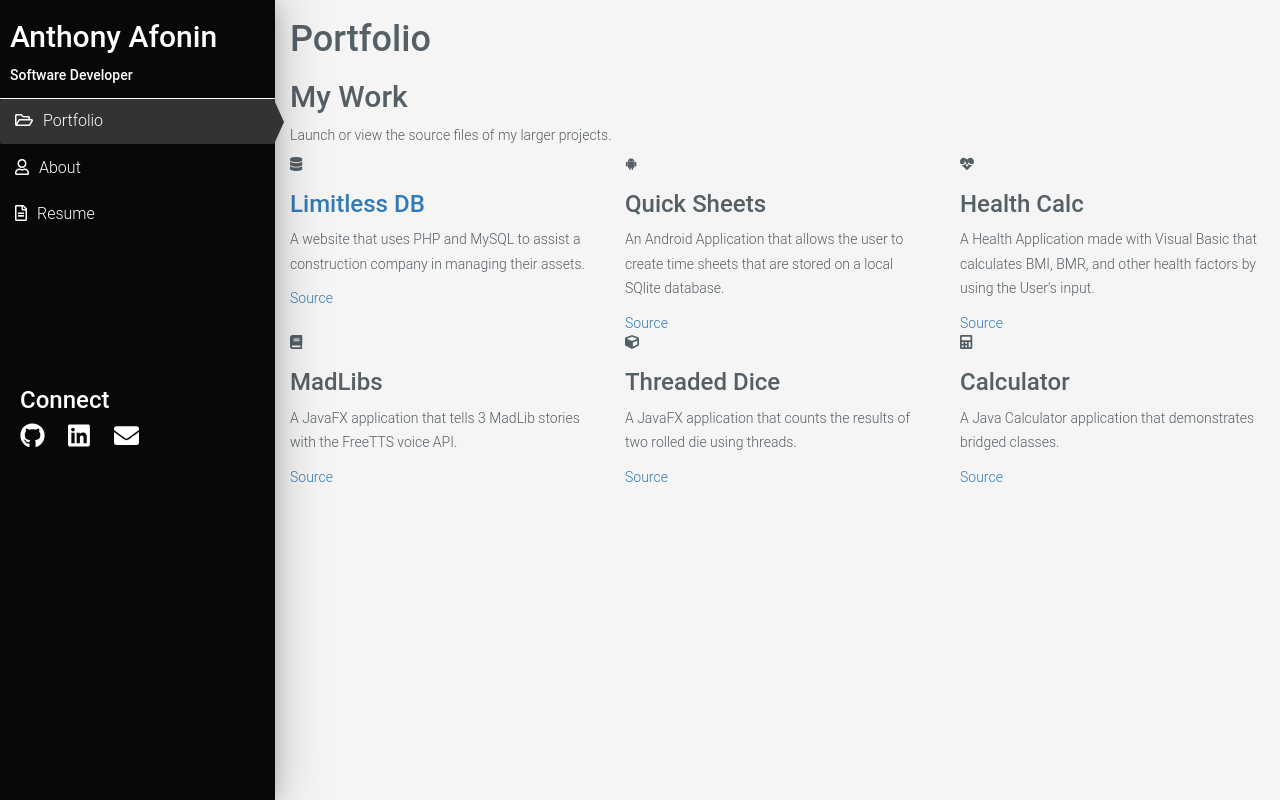
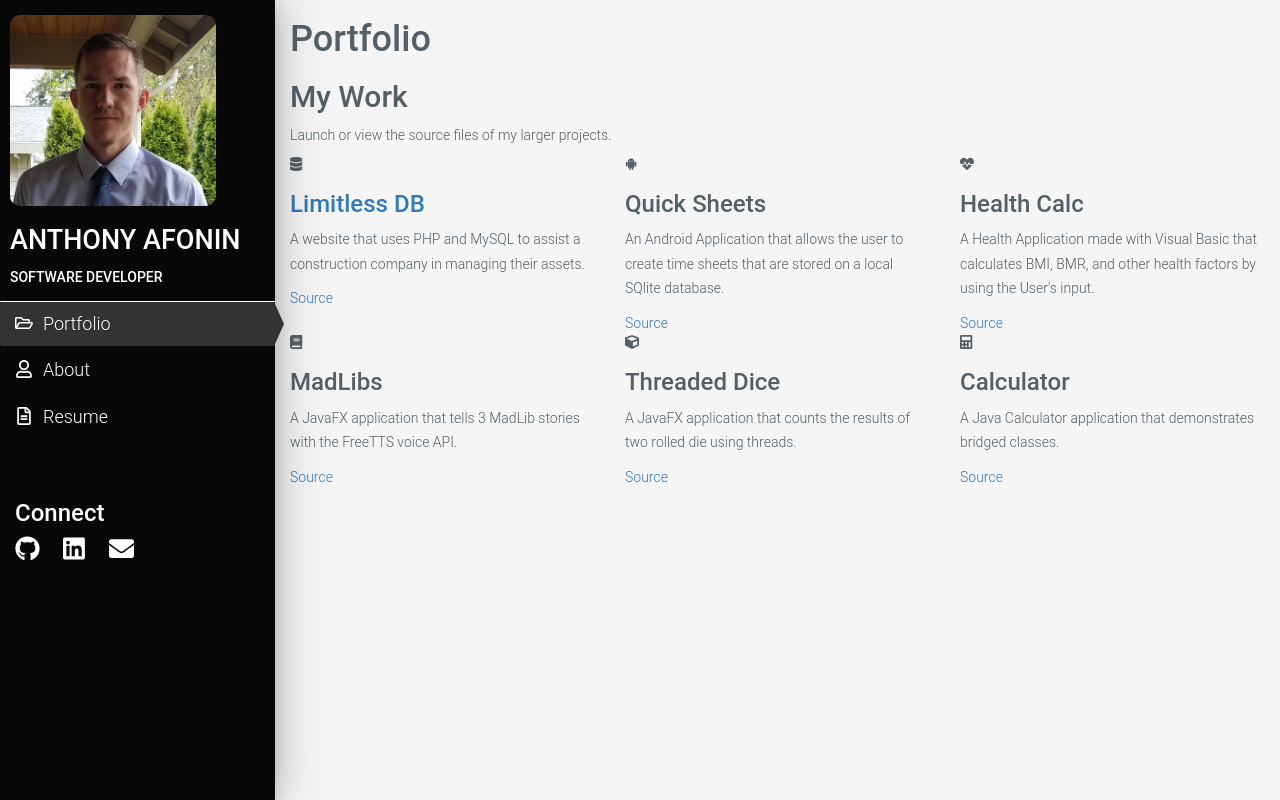
Before and after one commit to anthonyafonin/Portfolio, a PHP site: page /index.html in a window 1280 px wide. Run offline with PHP 8.4, Linux system fonts and the light colour scheme; some libraries are stand-ins or nearby versions.

Commit message:
final nav styles

```diff
--- a/css/style.css
+++ b/css/style.css
@@ -1,8 +1,31 @@
+/* general styles */
+body {
+	font-family: "Roboto", Helvetica, sans-serif;
+	font-size: 14px;
+	color: #555f66;
+	background-color: #F5F5F5;
+	font-weight: 300;
+	line-height: 1.75em;
+}
+
 li,
 ul {
 	list-style: none;
 }
 
+img {
+	display: block;
+	max-width: 100%;
+	height: auto;
+}
+
+/* override bootstrap container */
+.container {
+	width: 100% !important;
+}
+
+
+/* main content/tabpane */
 .content {
 	margin-right: auto;
 	margin-left: auto;
@@ -14,40 +37,9 @@ ul {
 	overflow: auto;
 }
 
-.content .tab-content .active {
-	-webkit-animation: fadeInFromNone 0.5s ease-out;
-	-moz-animation: fadeInFromNone 0.5s ease-out;
-	-o-animation: fadeInFromNone 0.5s ease-out;
-	animation: fadeInFromNone 0.5s ease-out;
-}
-
 .content .tab-pane {
 	padding-left: 15px;
 	padding-right: 15px;
-}
-
-.header-title,
-.navbar-header {
-	display: inline-block;
-}
-
-.navbar-collapse {
-	border-top: 1px solid white !important;
-}
-
-.navbar-header {
-	float: right;
-}
-
-.navbar-toggle {
-	margin-top: 50px;
-}
-
-@media (max-width:768px) {
-	.navbar-collapse {
-		padding-left: 0px;
-		padding-right: 0px;
-	}
 }
 
 @media (min-width:992px) {
@@ -56,42 +48,8 @@ ul {
 	}
 }
 
-.container {
-	width: 100% !important;
-}
 
-.nav-bar h2,
-.nav-bar h5 {
-	margin-left: 10px;
-	margin-bottom: 15px;
-	color: white;
-}
-
-.nav-bar {
-	background-color: #080808;
-	box-shadow: 0 -2px 50px 5px rgba(0, 0, 0, 0.2), 0 6px 20px 0 rgba(0, 0, 0, 0.19);
-}
-.nav-pills li a svg{
-	margin-right: 10px;
-}
-.nav-pills li.active a,
-.nav-pills li.active a:hover,
-.nav-pills li.active a:focus {
-	background-color: #333;
-
-}
-
-.nav-pills li a:hover,
-.nav-pills li a:focus {
-	color: #333;
-
-}
-
-.nav-pills li a {
-	color: white;
-	font-size: 16px;
-}
-
+/* Resume tab */
 #resume div.resume-img img{
 	margin: auto;
 }
@@ -109,6 +67,117 @@ ul {
 	}
 }
 
+
+/* Connect block */
+@media(min-width: 992px){
+    .nav-container .social-block{
+        position: absolute;
+        top: 500px;
+        width: 100%;
+    }
+}
+.nav-container .social-block{
+	padding-left: 15px;
+}
+.nav-container .social-block h3{
+    margin: 0px;
+    color: white;
+}
+.nav-container .social-block div{
+    display: inline-block;
+    padding: 10px 20px 20px 0px;
+}
+.nav-container .social-block div a{
+    color: white;
+    font-size: 25px;
+}
+.nav-container .social-block div a:hover{
+    color: #333;
+}
+
+
+/* Main Nav */
+.nav-bar h2,
+.nav-bar h5 {
+	margin-left: 10px;
+	margin-bottom: 15px;
+	color: white;
+}
+
+.nav-bar {
+	background-color: #080808;
+	box-shadow: 0 -2px 50px 5px rgba(0, 0, 0, 0.2), 0 6px 20px 0 rgba(0, 0, 0, 0.19);
+}
+.nav-pills li a svg{
+    margin-right: 10px;
+	width: 18px !important;
+}
+.nav-pills li.active a,
+.nav-pills li.active a:hover,
+.nav-pills li.active a:focus {
+	background-color: #333;
+}
+.nav-pills li a:hover,
+.nav-pills li a:focus {
+	color: #333;
+}
+.nav-pills li a {
+	color: white;
+	font-size: 18px;
+}
+.header-title,
+.navbar-header {
+	display: inline-block;
+}
+.header-title img{
+	width: 75%;
+	margin: 15px 0 10px 10px;
+    border-radius: 10px;
+}
+.header-title img:hover{
+	opacity: .8;
+	-o-transition: opacity .3s ease-out;
+	-moz-transition: opacity .3s ease-out;
+	-webkit-transition: opacity .3s ease-out;
+	transition: opacity .3s ease-out;
+}
+.header-title h2{
+	font-size: 27px;
+}
+.header-title h2,
+.header-title h5{
+	 text-transform: uppercase;
+}
+.navbar-collapse {
+	border-top: 1px solid white !important;
+}
+.navbar-header {
+	float: right;
+}
+.navbar-toggle {
+	margin-top: 50px;
+}
+
+@media (max-width:768px) {
+	.navbar-collapse {
+		padding-left: 0px;
+		padding-right: 0px;
+	}
+}
+@media (max-width:992px) {
+	.header-title img {
+	display:none;
+	}
+	.header-title{
+		margin-left: 5px;
+	}
+	.nav-container .social-block h3{
+		display: none;
+	}
+}
+
+
+/* Display nav on left side above 992px */
 @media (min-width: 992px) {
 	.brand-pills > li > a {
 		border-radius: 2px;
@@ -136,22 +205,8 @@ ul {
 	 }
 }
 
-img {
-	display: block;
-	max-width: 100%;
-	height: auto;
-}
-
-body {
-	font-family: "Roboto", Helvetica, sans-serif;
-	font-size: 14px;
-	color: #555f66;
-	background-color: #F5F5F5;
-	font-weight: 300;
-	line-height: 1.75em;
-}
-
-@media (max-width: 991px) {
+/* Change nav breakpoint to 992px - tablets */
+@media (max-width: 992px) {
 	.navbar-left,.navbar-right {
 		float: none !important;
 	}
@@ -185,88 +240,33 @@ body {
 	}
 }
 
+/* Animations for tab content fade in */
+.content .tab-content .active {
+	-webkit-animation: fadeInFromNone 0.5s ease-out;
+	-moz-animation: fadeInFromNone 0.5s ease-out;
+	-o-animation: fadeInFromNone 0.5s ease-out;
+	animation: fadeInFromNone 0.5s ease-out;
+}
 @-webkit-keyframes fadeInFromNone {
-	0% {
-		display: none;
-		opacity: 0;
-	}
-	1% {
-		display: block;
-		opacity: 0;
-	}
-	100% {
-		display: block;
-		opacity: 1;
-	}
+	0% {display: none;opacity: 0;}
+	1% {display: block;opacity: 0;}
+	100% {display: block;opacity: 1;}
 }
 
 @-moz-keyframes fadeInFromNone {
-	0% {
-		display: none;
-		opacity: 0;
-	}
-	1% {
-		display: block;
-		opacity: 0;
-	}
-	100% {
-		display: block;
-		opacity: 1;
-	}
+	0% {display: none;opacity: 0;}
+	1% {display: block;opacity: 0;}
+	100% {display: block;opacity: 1;}
 }
 
 @-o-keyframes fadeInFromNone {
-	0% {
-		display: none;
-		opacity: 0;
-	}
-	1% {
-		display: block;
-		opacity: 0;
-	}
-	100% {
-		display: block;
-		opacity: 1;
-	}
+	0% {display: none;opacity: 0;}
+	1% {display: block;opacity: 0;}
+	100% {display: block;opacity: 1;}
 }
 
 @keyframes fadeInFromNone {
-	0% {
-		display: none;
-		opacity: 0;
+	0% {display: none;opacity: 0;}
+	1% {display: block;opacity: 0;}
+	100% {display: block;opacity: 1;}
 }
-	1% {
-		display: block;
-		opacity: 0;
-	}
-
-	100% {
-		display: block;
-		opacity: 1;
-	}
-}
-
-
-@media(min-width: 992px){
-    .nav-container .social-block{
-        position: relative;
-        top: 150px;
-        width: 100%;
-        padding-left: 20px;
-    }
-}
-.nav-container .social-block h3{
-    margin: 0px;
-    color: white;
-}
-.nav-container .social-block div{
-    display: inline-block;
-    padding: 10px 20px 20px 0px;
-}
-.nav-container .social-block div a{
-    color: white;
-    font-size: 25px;
-}
-.nav-container .social-block div a:hover{
-    color: #333;
-}
--- a/index.html
+++ b/index.html
@@ -30,7 +30,7 @@
     <!-- Site styles -->
     <link rel="stylesheet" href="https://maxcdn.bootstrapcdn.com/bootstrap/3.3.0/css/bootstrap.min.css" >
 
-    <link rel="stylesheet" href="css/style.css?v=1.01" >
+    <link rel="stylesheet" href="css/style.css?v=1.04" >
     <!-- Site scripts -->
     <script src="https://code.jquery.com/jquery-1.11.1.min.js"></script>
 
@@ -69,27 +69,10 @@
 
         <div class="header-title">
 
+            <a href="index.html"><img src="images/me.jpg" alt="Anthony Afonin"></a>
             <h2>Anthony Afonin</h2>
 
             <h5>Software Developer</h5>
-
-        </div>
-
-
-
-        <div class="collapse navbar-collapse" id="navbar-collapse-1">
-
-            <ul class="nav nav-pills brand-pills nav-stacked">
-
-                <li class="brand-nav active"><a href="#portfolio" aria-controls="tab2" role="tab" data-toggle="tab"><i class="far fa-folder-open"></i>Portfolio</a></li>
-
-                <li class="brand-nav"><a href="#about" aria-controls="tab1" role="tab" data-toggle="tab"><i class="far fa-user"></i>About</a></li>
-
-                <li class="brand-nav"><a href="#resume" aria-controls="tab3" role="tab" data-toggle="tab"><i class="far fa-file-alt"></i>Resume</a></li>
-
-                <!-- <li class="brand-nav"><a href="#contact-form" aria-controls="tab4" role="tab" data-toggle="tab">Contact</a></li>
- -->
-            </ul>
 
         </div>
 
@@ -114,6 +97,23 @@
                 </a>
             </div>
         </div>
+        <div class="collapse navbar-collapse" id="navbar-collapse-1">
+
+            <ul class="nav nav-pills brand-pills nav-stacked">
+
+                <li class="brand-nav active"><a href="#portfolio" aria-controls="tab2" role="tab" data-toggle="tab"><i class="far fa-folder-open"></i>Portfolio</a></li>
+
+                <li class="brand-nav"><a href="#about" aria-controls="tab1" role="tab" data-toggle="tab"><i class="far fa-user"></i>About</a></li>
+
+                <li class="brand-nav"><a href="#resume" aria-controls="tab3" role="tab" data-toggle="tab"><i class="far fa-file-alt"></i>Resume</a></li>
+
+                <!-- <li class="brand-nav"><a href="#contact-form" aria-controls="tab4" role="tab" data-toggle="tab">Contact</a></li>
+ -->
+            </ul>
+
+        </div>
+
+
 
     </div>
 
```
Lines whose indentation alone changed are shown as unchanged.
